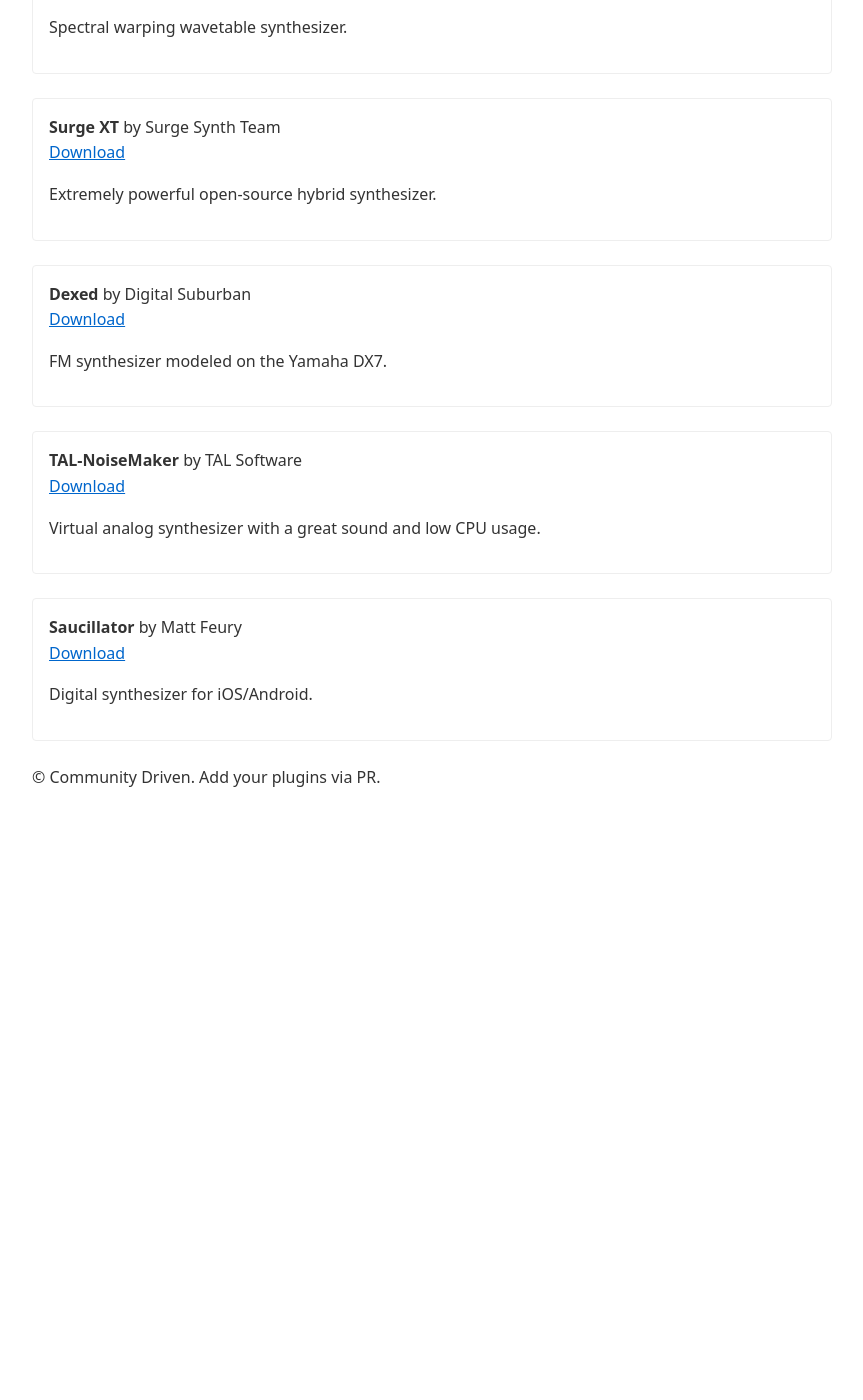
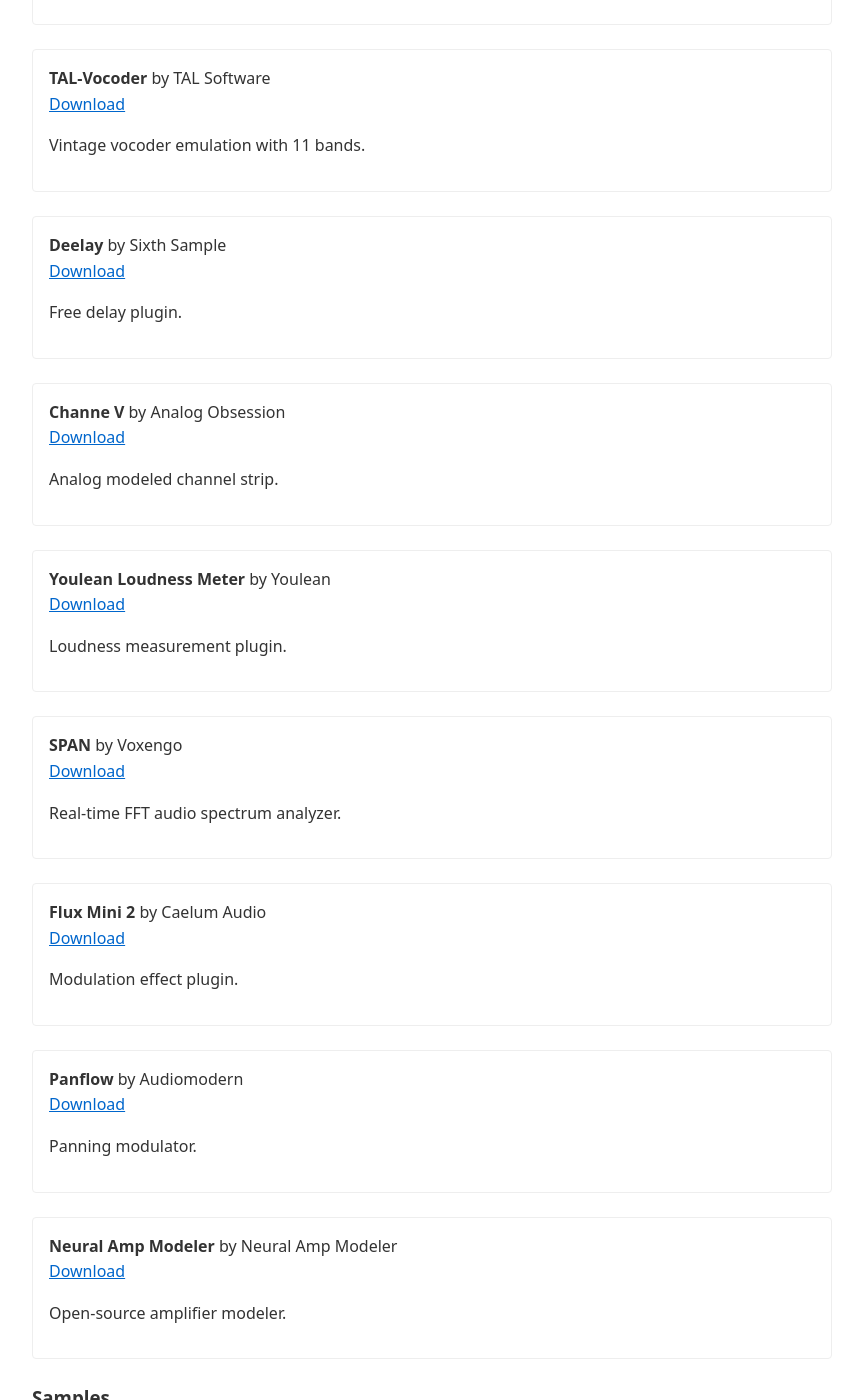
Before and after one commit to mschenone/audio-tools-hub, a Jekyll site: the page built from index.md, in a window 1280 px wide and 1400 px high, scrolled down 1779 px. Shown: the whole window, without its empty margins (208-1071 px from the left). Built offline with Jekyll 4.4.1, drawn with Linux system fonts in a browser that asks for light colours; before the commit the page ends 2618 px from its top, so only the background shows below that; some of the changed text lies outside the part shown.

Commit message:
Add more plugins

```diff
--- a/_data/plugins.yml
+++ b/_data/plugins.yml
@@ -75,3 +75,81 @@
   type: Synth
   url: https://play.google.com/store/apps/details?id=com.mattfeury.saucillator.android
   description: Digital synthesizer for iOS/Android.
+
+- name: Deelay
+  author: Sixth Sample
+  type: Effects
+  url: https://sixthsample.com/deelay/
+  description: Free delay plugin.
+
+- name: Channe V
+  author: Analog Obsession
+  type: Effects
+  url: https://analogobsession.com/
+  description: Analog modeled channel strip.
+
+- name: NI Komplete Start
+  author: Native Instruments
+  type: Bundle
+  url: http://tinyurl.com/bdcv9w8f
+  description: Free production suite from Native Instruments.
+
+- name: Spitfire Free Orchestra
+  author: Spitfire Audio
+  type: Samples
+  url: http://tinyurl.com/3c8wtj8r
+  description: Free orchestral sample library.
+
+- name: Youlean Loudness Meter
+  author: Youlean
+  type: Effects
+  url: https://youlean.co/youlean-loudness-meter/
+  description: Loudness measurement plugin.
+
+- name: SPAN
+  author: Voxengo
+  type: Effects
+  url: https://www.voxengo.com/product/span/
+  description: Real-time FFT audio spectrum analyzer.
+
+- name: Flux Mini 2
+  author: Caelum Audio
+  type: Effects
+  url: https://www.caelumaudio.com/CaelumAudio/?Page=FluxMini2
+  description: Modulation effect plugin.
+
+- name: Panflow
+  author: Audiomodern
+  type: Effects
+  url: https://audiomodern.com/shop/plugins/panflow/
+  description: Panning modulator.
+
+- name: Vinyl Guitar 2
+  author: Echo Sound Works
+  type: Synth
+  url: https://www.echosoundworks.com/vinyl-guitar-2
+  description: Characterful guitar instrument.
+
+- name: Arturia Synth Bundle
+  author: Arturia
+  type: Bundle
+  url: http://tinyurl.com/mr3cj5cr
+  description: Free synths from Arturia.
+
+- name: Slate Audio Free Plugins
+  author: Slate Digital
+  type: Bundle
+  url: https://slatedigital.com/our-plugins-jan-24/
+  description: Free plugins from Slate Digital.
+
+- name: Vaults
+  author: The Crow Hill Company
+  type: Samples
+  url: https://thecrowhillcompany.com/vaults-free-plugin/
+  description: Evolving free plugin instrument.
+
+- name: Neural Amp Modeler
+  author: Neural Amp Modeler
+  type: Effects
+  url: https://www.neuralampmodeler.com/
+  description: Open-source amplifier modeler.
```
